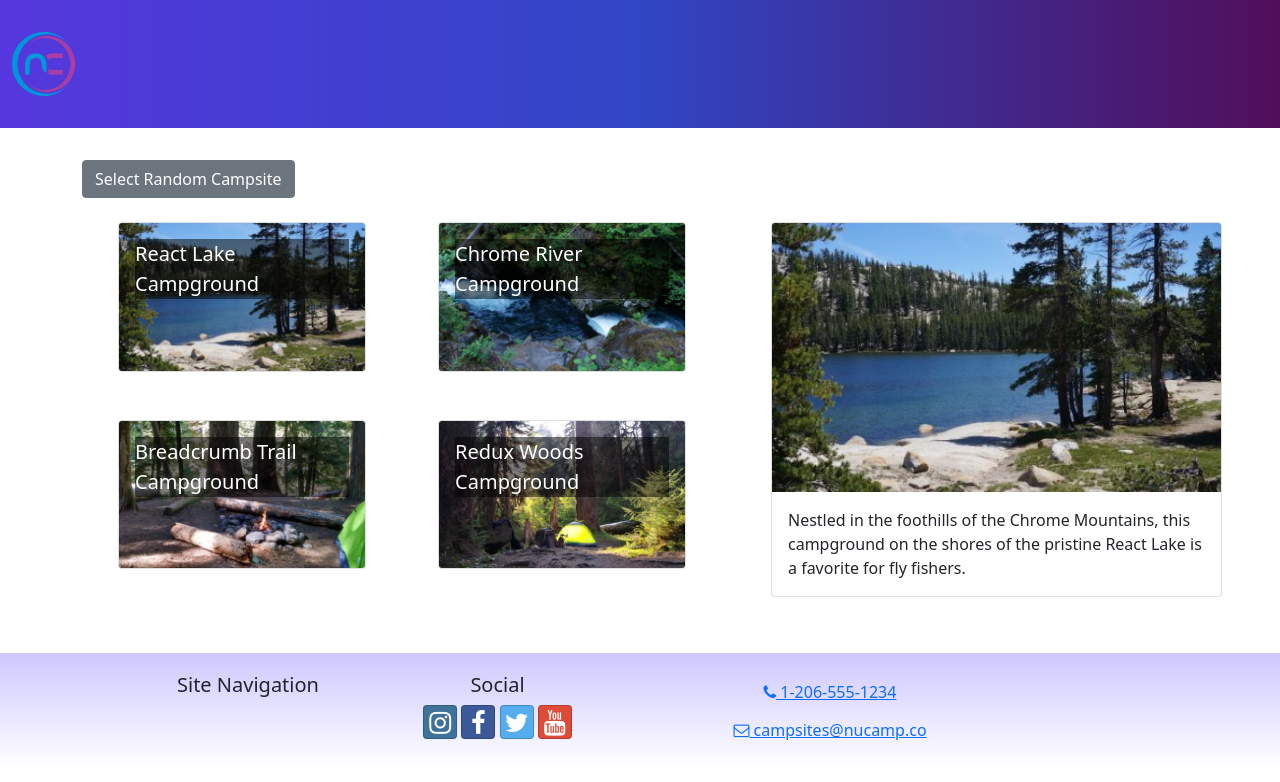
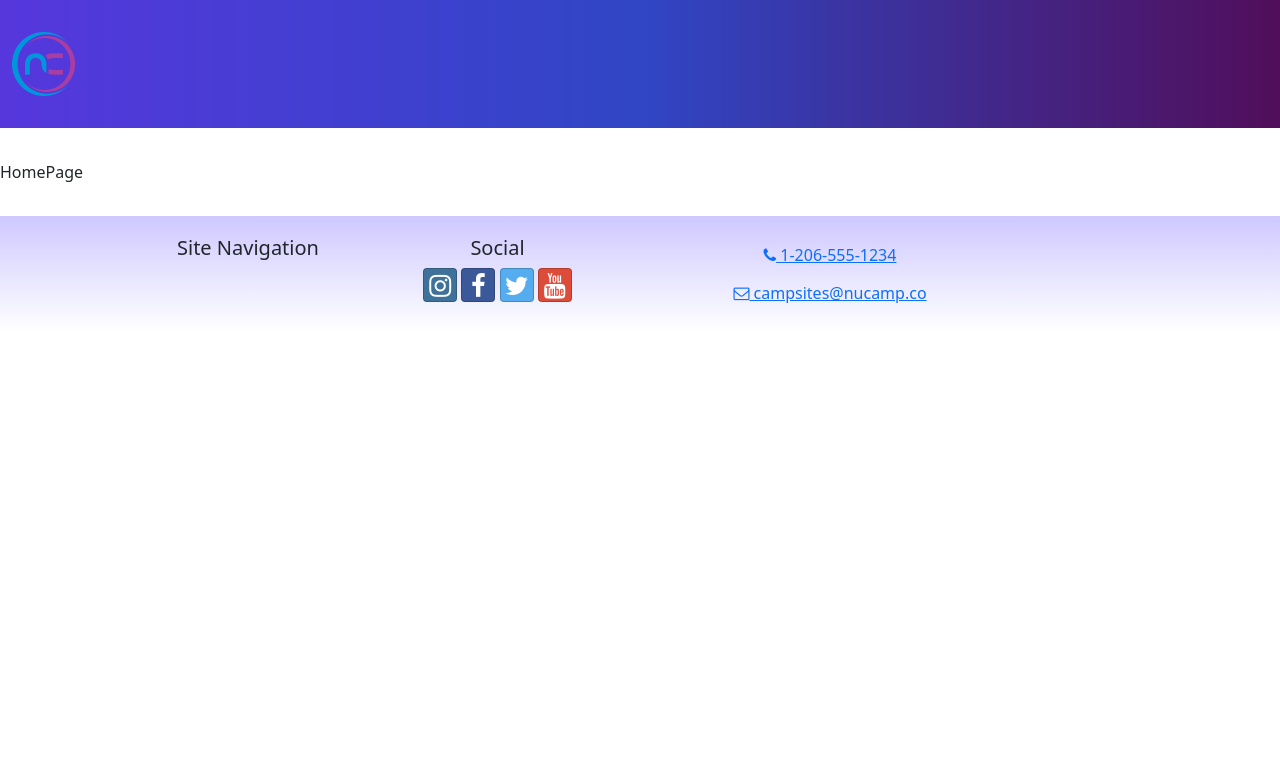
Before and after one commit to sandra-jk/nucampsite-react, a React (Create React App) app: page / in a window 1280 px wide. Shown: the top 782 px of the page. Built offline with nearby package versions, Linux system fonts and the light colour scheme.

Commit message:
Router Setup

```diff
--- a/src/App.js
+++ b/src/App.js
@@ -2,12 +2,19 @@
 import Footer from './components/Footer';
 import CampsitesDirectoryPage from './pages/CampsitesDirectoryPage';
 import './App.css';
+import { Route, Routes } from 'react-router-dom';
+import HomePage from './pages/HomePage';
+import ContactPage from './pages/ContactPage';
 
 function App() {
     return (
         <div className='App'>
             <Header />
-            <CampsitesDirectoryPage />
+            <Routes>
+                <Route path='/' element={<HomePage />} />
+                <Route path='contact' element={<ContactPage />} />
+                <Route path='directory' element={<CampsitesDirectoryPage />} />
+            </Routes>
             <Footer />
         </div>
     );
--- a/src/features/campsites/CampsitesList.js
+++ b/src/features/campsites/CampsitesList.js
@@ -2,14 +2,14 @@
 import CampsiteCard from "./CampsiteCard";
 import { selectAllCampsites } from './campsitesSlice';
 
-const CampsitesList = () => {
+const CampsitesList = (selectCampsiteById) => {
     const campsites = selectAllCampsites();
 
     return (
         <Row className="ms-auto">
             {campsites.map((campsite) => {
                 return (
-                    <Col md="5" className="m-4" key={campsite.id} >
+                    <Col md="5" className="m-4" key={campsite.id}   onClick={() => setCampsiteId(campsite.id)} >
                         <CampsiteCard campsite={campsite} />
                     </Col>
                 );
--- a/src/features/campsites/campsitesSlice.js
+++ b/src/features/campsites/campsitesSlice.js
@@ -2,6 +2,9 @@
 export const selectAllCampsites = () => {
     return CAMPSITES;
 }
-export const selectRandomCampsite = () => {
-    return CAMPSITES[Math.floor(CAMPSITES.length * Math.random())];
+// export const selectRandomCampsite = () => {
+//     return CAMPSITES[Math.floor(CAMPSITES.length * Math.random())];
+// };
+export const selectCampsiteById = (id) => {
+    return CAMPSITES.find((campsite) => campsite.id === id);
 };
--- a/src/index.js
+++ b/src/index.js
@@ -9,6 +9,7 @@
 import 'font-awesome/css/font-awesome.css';
 import 'typeface-lobster';
 import 'typeface-open-sans';
+import { BrowserRouter } from 'react-router-dom';
 
 const container = document.getElementById('root');
 const root = createRoot(container);
@@ -16,7 +17,7 @@
 root.render(
   <React.StrictMode>
     <Provider store={store}>
-      <App />
+      <BrowserRouter><App /></BrowserRouter>
     </Provider>
   </React.StrictMode>
 );
--- a/src/pages/CampsitesDirectoryPage.js
+++ b/src/pages/CampsitesDirectoryPage.js
@@ -1,21 +1,17 @@
-import { Container, Row, Col, Button } from 'reactstrap';
+import { Container, Row, Col } from 'reactstrap';
 import CampsiteDetail from '../features/campsites/CampsiteDetail';
 import CampsitesList from '../features/campsites/CampsitesList';
-import { selectRandomCampsite } from '../features/campsites/campsitesSlice';
+import { selectCampsiteById } from '../features/campsites/campsitesSlice';
+import { useState } from 'react';
 
 const CampsitesDirectoryPage = () => {
-    let selectedCampsite = selectRandomCampsite();
 
-    const toggleCampsite = () => {
-        selectedCampsite = selectRandomCampsite();
-        console.log(selectedCampsite);
-    };
-
+    const [campsiteId, setCampsiteId] = useState(0);
+    const selectedCampsite = selectCampsiteById(campsiteId);
+    <CampsitesList setCampsiteId={setCampsiteId} />
     return (
         <Container>
-            <Button onClick={() => toggleCampsite()}>
-                Select Random Campsite
-            </Button>
+
             <Row>
                 <Col sm='5' md='7'>
                     <CampsitesList />
--- /dev/null
+++ b/src/pages/ContactPage.js
@@ -0,0 +1,5 @@
+const ContactPage = () => {
+    return <div>ContactPage</div>;
+};
+
+export default ContactPage;
--- /dev/null
+++ b/src/pages/HomePage.js
@@ -0,0 +1,5 @@
+const HomePage = () => {
+    return <div>HomePage</div>;
+};
+
+export default HomePage;
```
